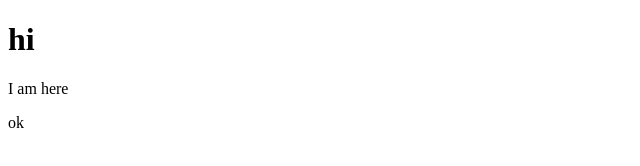
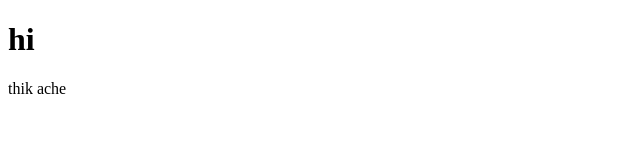
Before and after one commit to Turag-nsu/my-first-website, a plain HTML site: page index.html in a window 1280 px wide. Shown: the full height of the page, 0-640 px from the left. Drawn offline with Linux system fonts and the light colour scheme.

Commit message:
thik ache

```diff
--- a/index.html
+++ b/index.html
@@ -8,7 +8,6 @@
 </head>
 <body>
     <h1>hi</h1>
-    <p>I am here</p>
-    <p>ok</p>
+    <p>thik ache</p>
 </body>
 </html>
```
